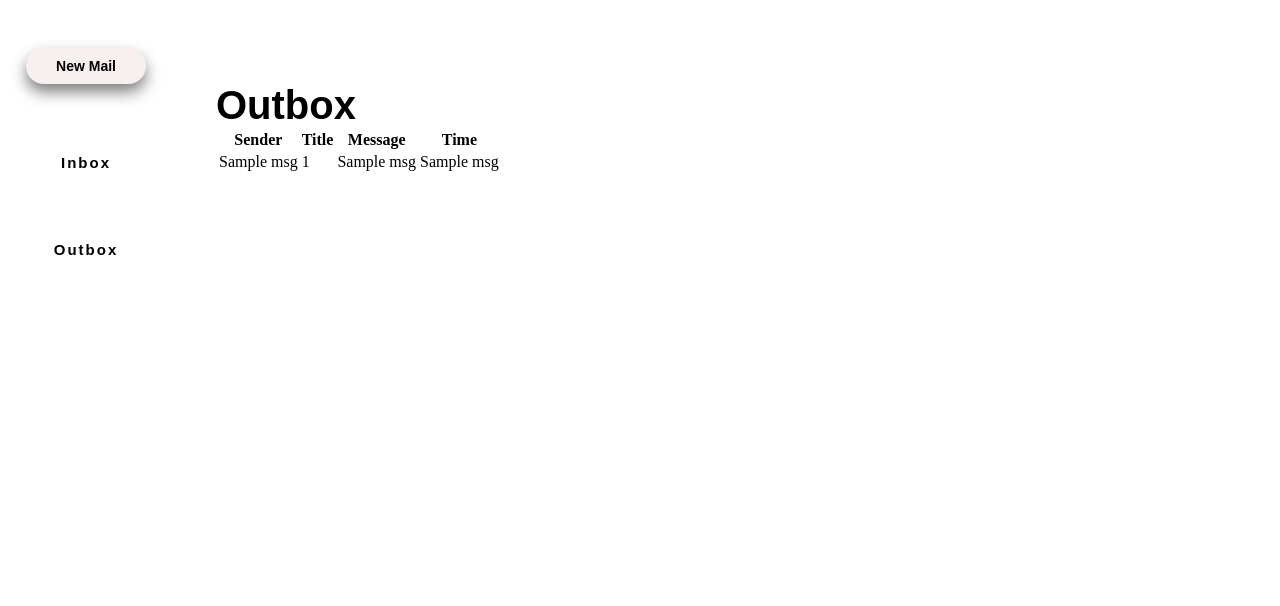
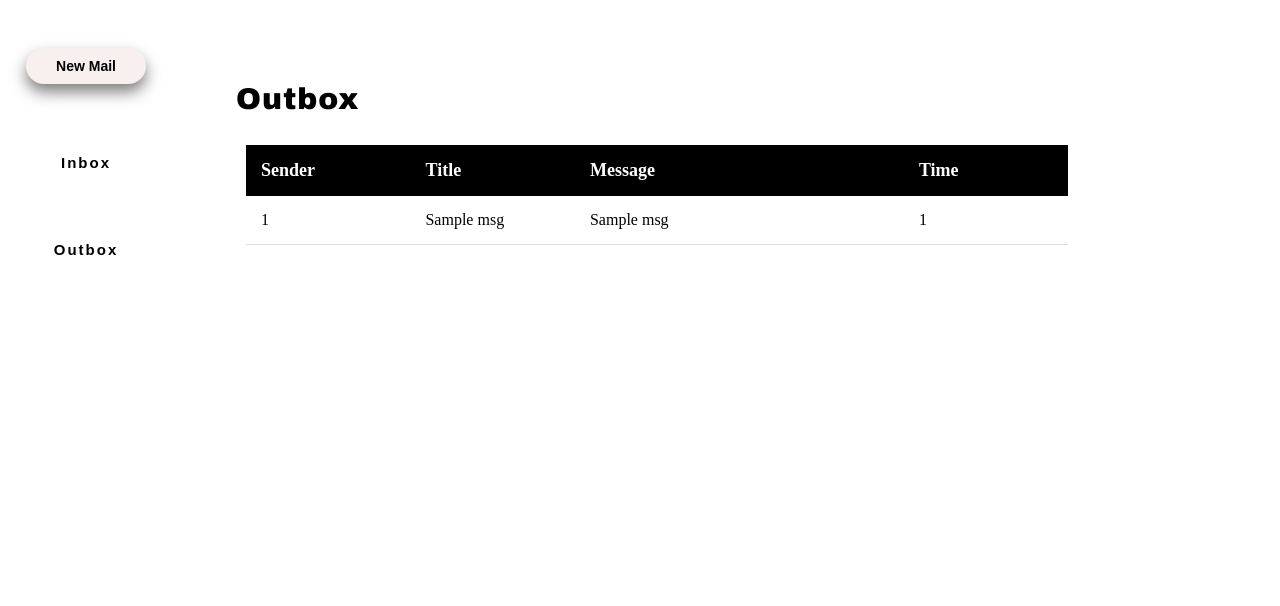
Before and after one commit to gaurav-9721/Blockchain-Mail, a Flask app: template templates/index.html in a window 1280 px wide. Shown: the part 148-754 px from the top of the page. Run offline with Flask 2, Linux system fonts and the light colour scheme; the template is opened without the code that fills it: most values are stand-ins (such as "Sample title", 1, 10 or a date in 2020); parts of the project's set-up code (start-up, migrations or seed data) failed here and were passed over.

Commit message:
Designed Table layout, Updated smart contract.

```diff
--- a/Python/_Web3.py
+++ b/Python/_Web3.py
@@ -28,7 +28,7 @@ def totalSentMails(address):
 
 def sendMail(receiver,sender, title, content):
     now = datetime.now()
-    timeStamp = now.strftime("%H:%M - %m/%d/%Y")
+    timeStamp = now.strftime("%H:%M    %d-%m-%Y")
     web3.eth.default_account = sender
 
     try:
--- a/app.py
+++ b/app.py
@@ -5,17 +5,22 @@ app = Flask(__name__)
 
 
 _defaultAccount = _Web3.getDefaultAccount()
+account = _Web3.getAccounts()
 
+def getMessages(x):
+    if x == 1:
+        Messages = _Web3.getInbox(_defaultAccount)
+    else:
+        Messages = _Web3.getOutbox(_defaultAccount)
+    return Messages
 
 @app.route('/', methods = ['POST', 'GET'])
 def home():
     global _defaultAccount
-
+    Messages = getMessages(1)
     NewMail = 1
     inbox= 2
     outbox = 3
-    Messages = _Web3.getInbox(_defaultAccount)
-    account = _Web3.getAccounts()
     Page = 2
     msg = ''
 
@@ -28,12 +33,13 @@ def home():
         elif request.form['InboxButtons'] == 'inbox':
 
             Page = inbox
-            Messages = _Web3.getInbox(_defaultAccount)
+            Messages = getMessages(1)
+
 
         elif request.form['InboxButtons'] == 'outbox':
 
             Page = outbox
-            Messages = _Web3.getOutbox(_defaultAccount)
+            Messages = getMessages(2)
 
 
         elif request.form['InboxButtons'] == 'send':
@@ -48,9 +54,8 @@ def home():
             if request.form['InboxButtons'] == acc:
                 _defaultAccount = acc
                 if Page == 2:
-                    Messages = _Web3.getInbox(_defaultAccount)
+                    Messages = getMessages(1)
 
-                print('switch account' + account[acc][0], file=sys.stderr )
                 break
         return render_template('index.html', page=Page, msgs = Messages, mailMessage = msg, defaultAccount = _defaultAccount, accounts = account)
     return render_template('index.html', page=Page, msgs = Messages, accounts = account, mailMessage = msg, defaultAccount = _defaultAccount)
@@ -58,4 +63,4 @@ def home():
 
 if __name__ == '__main__':
     app.debug = True
-    app.run()
+    app.run(port=8021)
--- a/static/styles/style.css
+++ b/static/styles/style.css
@@ -301,3 +301,48 @@ textarea:focus{
     margin-left: 15px;
 
 }
+
+.boxText {
+    font-size: 30px;
+    margin: 20px;
+    font-family: "Arial Black";
+    letter-spacing: 1px;
+
+}
+
+.messageTable{
+    margin: 20px;
+    padding: 10px;
+    font-family: "Times New Roman";
+    font-size: 15px;
+}
+
+.messageTable table {
+  border-collapse: collapse;
+  width: 100%;
+     table-layout: fixed;
+    border-spacing: 50px;
+}
+
+.messageTable td {
+  padding: 8px;
+  text-align: left;
+    width: 100px;
+  border-bottom: 1px solid #ddd;
+    text-overflow: ellipsis;
+    white-space: nowrap;
+    overflow: hidden;
+    padding: 15px;
+}
+
+.messageTable th{
+    padding: 8px;
+  text-align: left;
+    width: 100px;
+    background-color: black;
+    color: white;
+    font-size: 18px;
+    padding: 15px;
+}
+
+.messageTable tr:hover {background-color:#f5f5f5;}
--- a/templates/index.html
+++ b/templates/index.html
@@ -12,6 +12,10 @@
 
     function displayAccountDetails(){
         document.getElementById("accDetail").classList.toggle("displayAccount");
+    }
+
+    function displayMail(){
+        //Code Later
     }
 
     function displayMenu(){
@@ -114,7 +118,9 @@
                         </form>
                     </div>
                 {% elif page == 2 %}
-                    <label class="Dmail">Inbox</label><br>
+                    <label class="boxText">Inbox</label><br>
+
+                    <div class="messageTable">
                     <table>
                         <tr>
                             <th> Sender </th>
@@ -125,33 +131,37 @@
 
                         {% for msg in msgs %}
                         <tr>
-                            <td> {{ msg[3] }}</td>
-                            <td> {{ msg[0] }}</td>
+                            <td> {{ accounts[defaultAccount][0] }}</td>
                             <td> {{ msg[1] }}</td>
                             <td> {{ msg[2] }}</td>
+                            <td> {{ msg[0] }}</td>
                         </tr>
                 {% endfor %}
-            </table>
+            </table></div>
 
                 {% else %}
-                    <label class="Dmail">Outbox</label><br>
+                    <label class="boxText">Outbox</label><br>
+                    <div class="messageTable">
                     <table>
-                        <tr>
+                        <tr onclick="">
                             <th> Sender </th>
                             <th> Title </th>
                             <th> Message </th>
+                            <th> </th>
                             <th> Time </th>
                         </tr>
 
                         {% for msg in msgs %}
                         <tr>
-                            <td> {{ msg[3] }}</td>
-                            <td> {{ msg[0] }}</td>
-                            <td> {{ msg[1] }}</td>
-                            <td> {{ msg[2] }}</td>
+                            <td> {{ accounts[defaultAccount][0] }}</td>
+                            <td > {{ msg[1] }}</td>
+                            <td > {{ msg[2] }}</td>
+                            <td></td>
+                            <td > {{ msg[0] }}</td>
                         </tr>
                 {% endfor %}
             </table>
+                    </div>
                 {% endif %}
 
 
```
Also changed, not shown: 1 other file.
